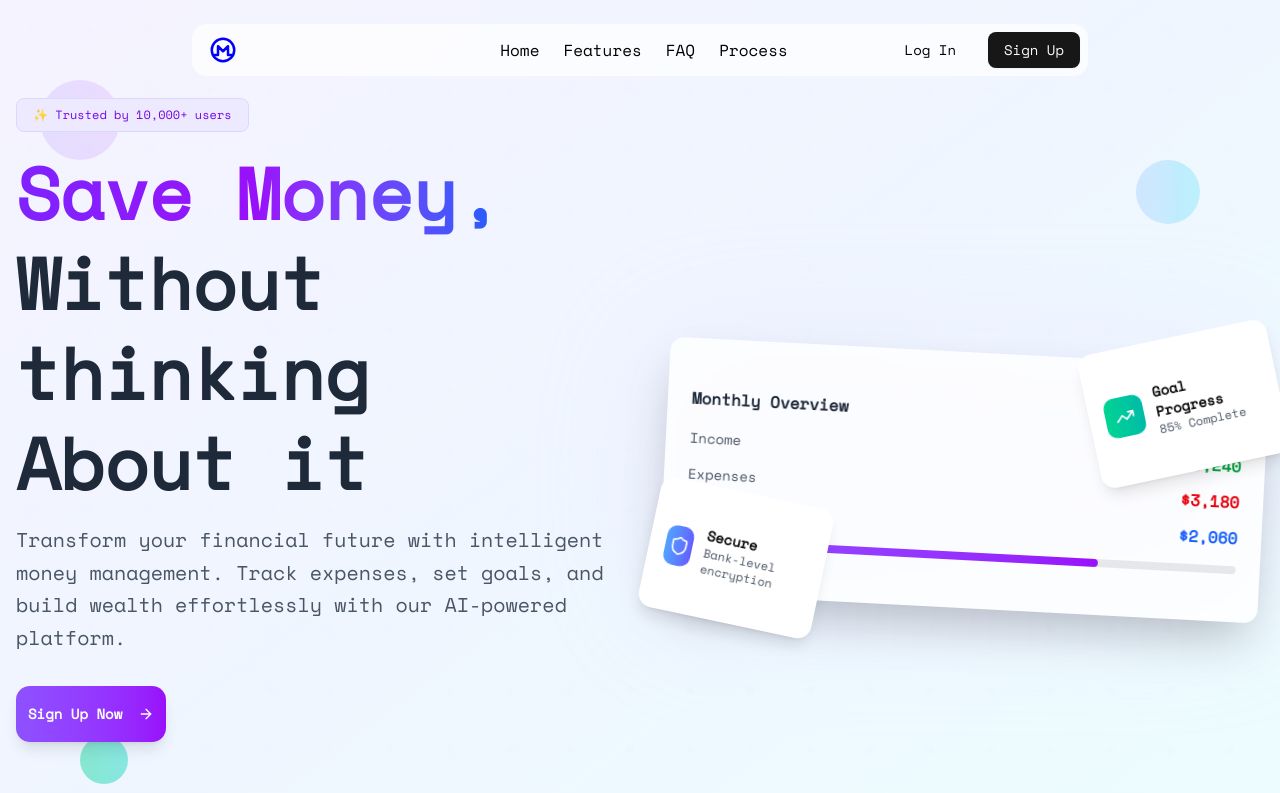
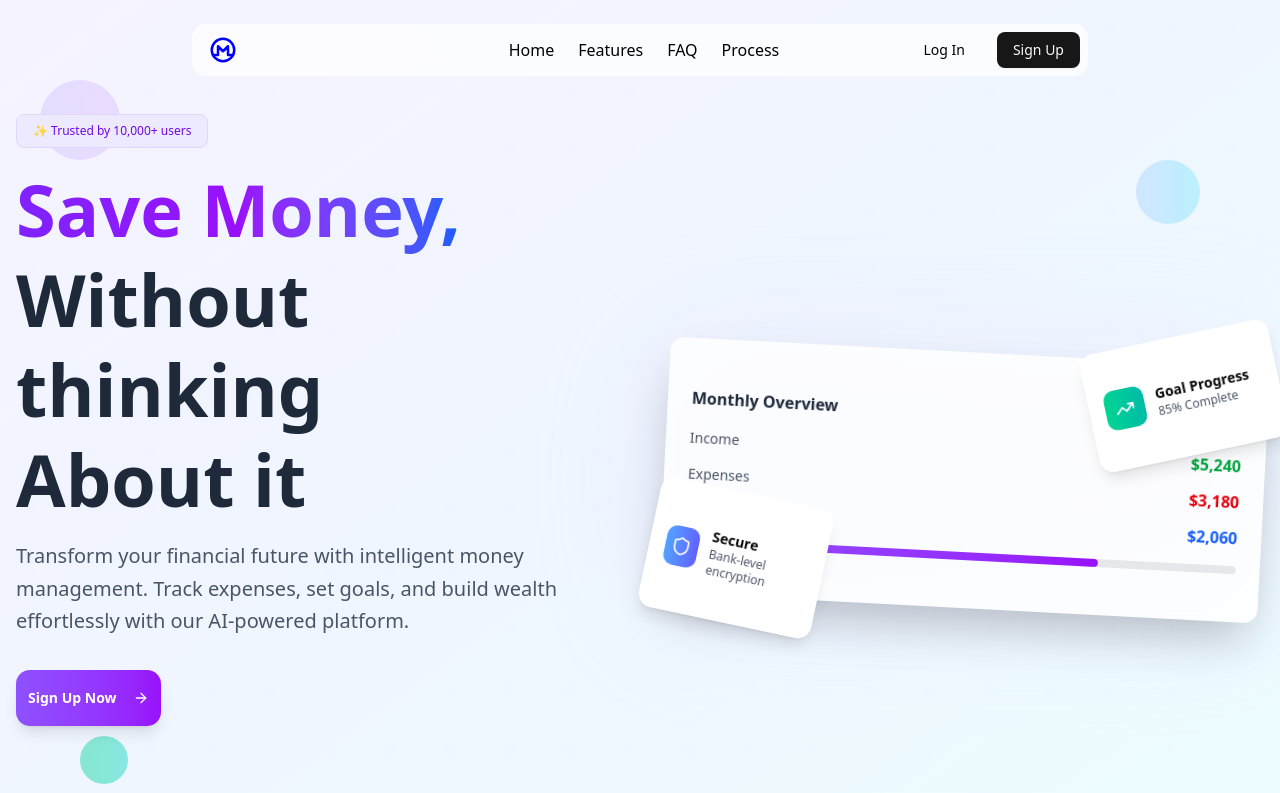
Before and after one commit to neematamang02/Financetracker, a React (Vite) app in the folder Frontend/Finance-Tracker/: page / in a window 1280 px wide. Shown: the top 793 px of the page. Built offline with nearby package versions, Linux system fonts and the light colour scheme.

Commit message:
Font style added

```diff
--- /dev/null
+++ b/Frontend/Finance-Tracker/src/App.css
@@ -0,0 +1,5 @@
+@import url("https://fonts.googleapis.com/css2?family=Space+Grotesk:wght@300..700&display=swap");
+
+#root {
+  font-family: "Space Grotesk", sans-serif;
+}
--- a/Frontend/Finance-Tracker/src/index.css
+++ b/Frontend/Finance-Tracker/src/index.css
@@ -119,7 +119,3 @@
     @apply bg-background text-foreground;
   }
 }
-
-body {
-  font-family: "Space Mono", sans-serif;
-}
```
